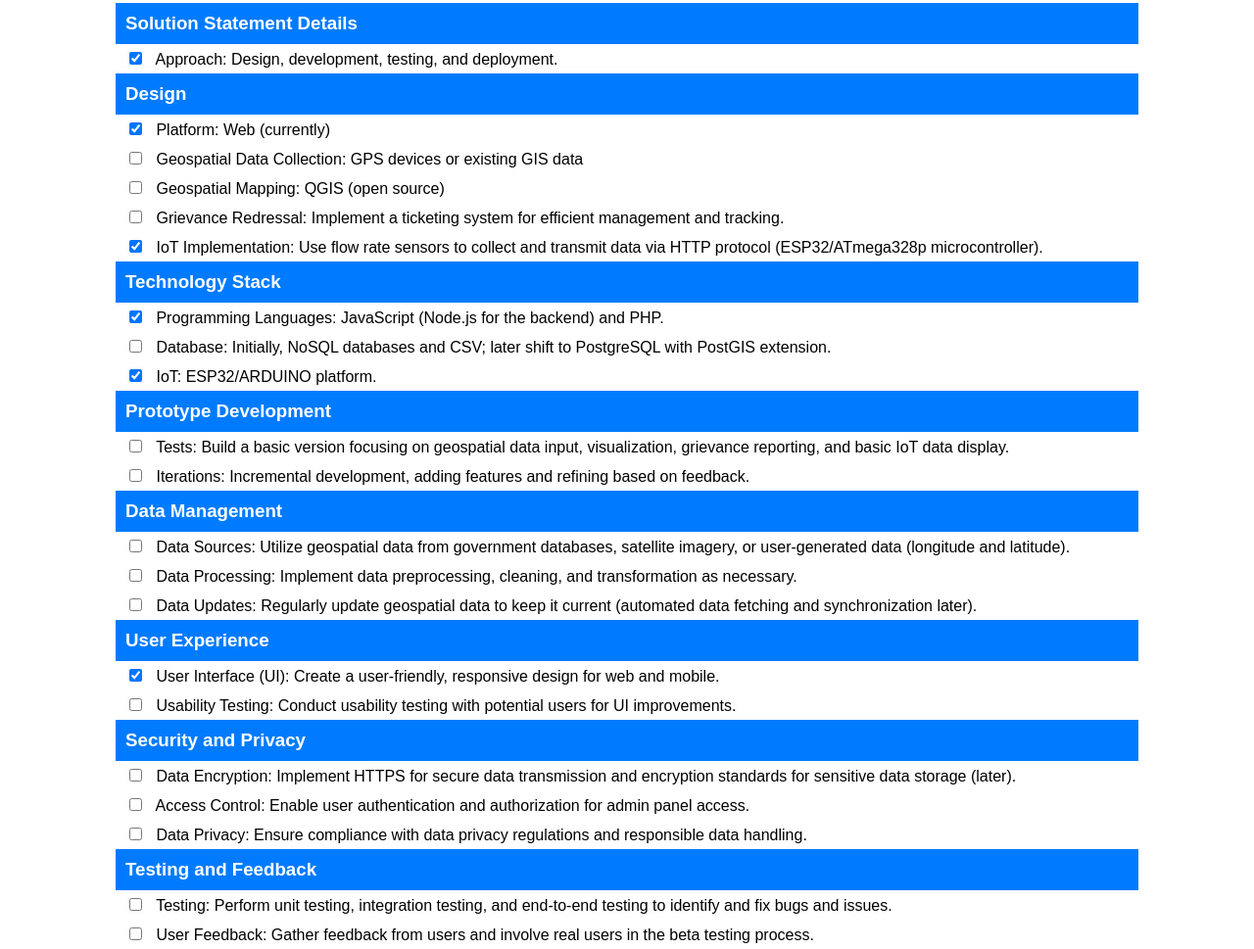
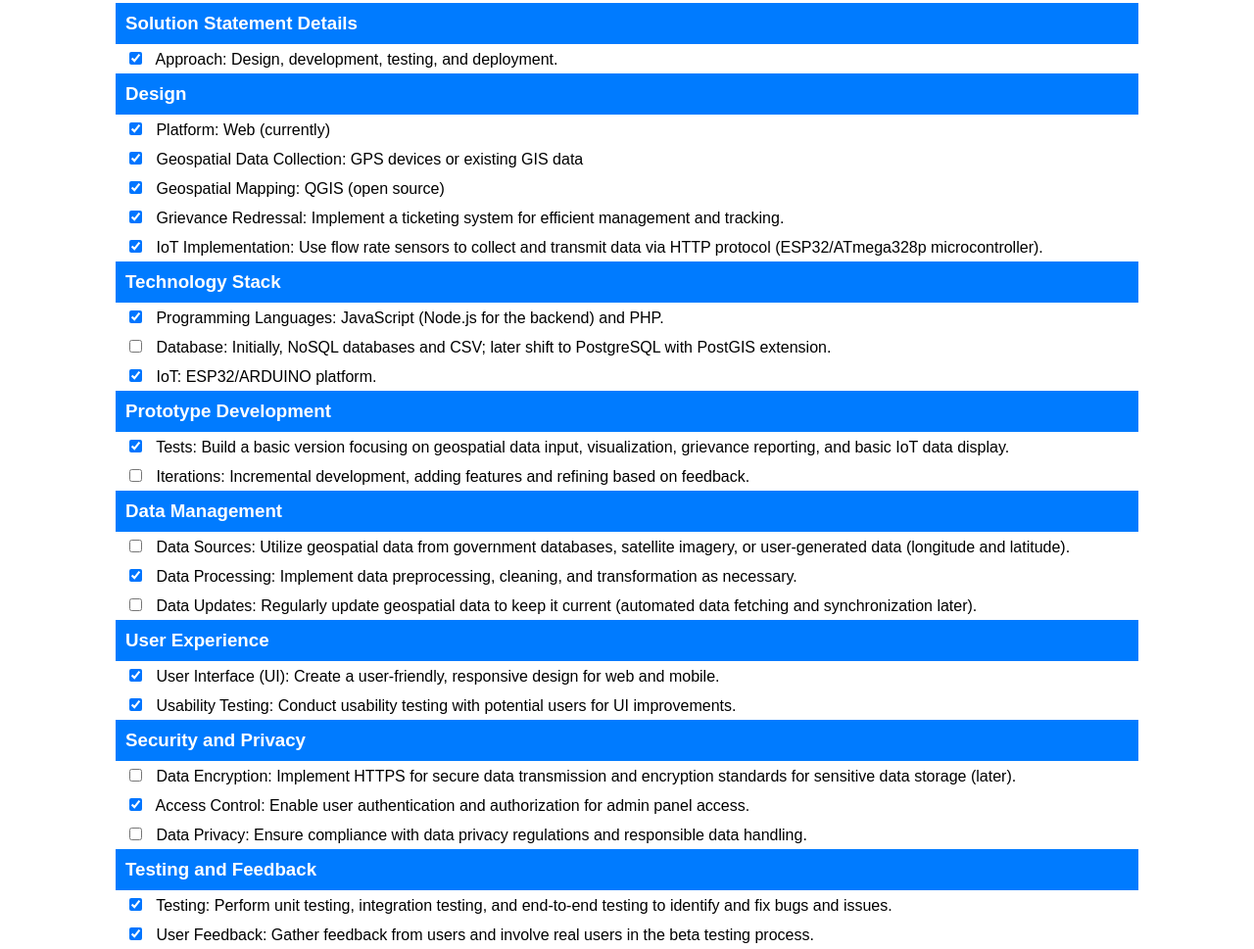
Before and after one commit to Abhijeetbyte/Hackathon-MIT, a plain HTML site: page progress.html in a window 1280 px wide. Shown: the part 180-1149 px from the top of the page at 98% size. Drawn offline with Linux system fonts and the light colour scheme.

Commit message:
Update progress.html

```diff
--- a/progress.html
+++ b/progress.html
@@ -88,9 +88,9 @@
     <h3>Design</h3>
     <ul>
         <li><input type="checkbox" checked> Platform: Web (currently)</li>
-        <li><input type="checkbox"> Geospatial Data Collection: GPS devices or existing GIS data</li>
-        <li><input type="checkbox"> Geospatial Mapping: QGIS (open source)</li>
-        <li><input type="checkbox"> Grievance Redressal: Implement a ticketing system for efficient management and tracking.</li>
+        <li><input type="checkbox" checked> Geospatial Data Collection: GPS devices or existing GIS data</li>
+        <li><input type="checkbox" checked> Geospatial Mapping: QGIS (open source)</li>
+        <li><input type="checkbox" checked> Grievance Redressal: Implement a ticketing system for efficient management and tracking.</li>
         <li><input type="checkbox" checked> IoT Implementation: Use flow rate sensors to collect and transmit data via HTTP protocol (ESP32/ATmega328p microcontroller).</li>
     </ul>
 
@@ -103,34 +103,34 @@
 
     <h3>Prototype Development</h3>
     <ul>
-        <li><input type="checkbox"> Tests: Build a basic version focusing on geospatial data input, visualization, grievance reporting, and basic IoT data display.</li>
+        <li><input type="checkbox" checked> Tests: Build a basic version focusing on geospatial data input, visualization, grievance reporting, and basic IoT data display.</li>
         <li><input type="checkbox"> Iterations: Incremental development, adding features and refining based on feedback.</li>
     </ul>
 
     <h3>Data Management</h3>
     <ul>
         <li><input type="checkbox"> Data Sources: Utilize geospatial data from government databases, satellite imagery, or user-generated data (longitude and latitude).</li>
-        <li><input type="checkbox"> Data Processing: Implement data preprocessing, cleaning, and transformation as necessary.</li>
+        <li><input type="checkbox" checked> Data Processing: Implement data preprocessing, cleaning, and transformation as necessary.</li>
         <li><input type="checkbox"> Data Updates: Regularly update geospatial data to keep it current (automated data fetching and synchronization later).</li>
     </ul>
 
     <h3>User Experience</h3>
     <ul>
         <li><input type="checkbox" checked> User Interface (UI): Create a user-friendly, responsive design for web and mobile.</li>
-        <li><input type="checkbox"> Usability Testing: Conduct usability testing with potential users for UI improvements.</li>
+        <li><input type="checkbox" checked> Usability Testing: Conduct usability testing with potential users for UI improvements.</li>
     </ul>
 
     <h3>Security and Privacy</h3>
     <ul>
         <li><input type="checkbox"> Data Encryption: Implement HTTPS for secure data transmission and encryption standards for sensitive data storage (later).</li>
-        <li><input type="checkbox"> Access Control: Enable user authentication and authorization for admin panel access.</li>
+        <li><input type="checkbox" checked> Access Control: Enable user authentication and authorization for admin panel access.</li>
         <li><input type="checkbox"> Data Privacy: Ensure compliance with data privacy regulations and responsible data handling.</li>
     </ul>
 
     <h3>Testing and Feedback</h3>
     <ul>
-        <li><input type="checkbox"> Testing: Perform unit testing, integration testing, and end-to-end testing to identify and fix bugs and issues.</li>
-        <li><input type="checkbox"> User Feedback: Gather feedback from users and involve real users in the beta testing process.</li>
+        <li><input type="checkbox" checked> Testing: Perform unit testing, integration testing, and end-to-end testing to identify and fix bugs and issues.</li>
+        <li><input type="checkbox" checked> User Feedback: Gather feedback from users and involve real users in the beta testing process.</li>
     </ul>
 </body>
 </html>
```
